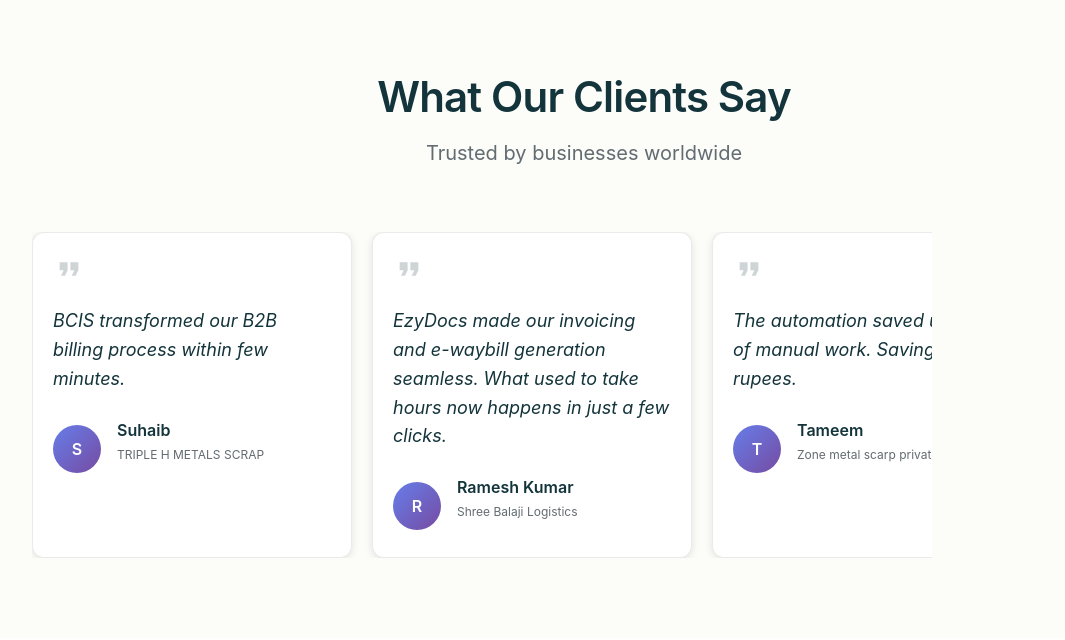
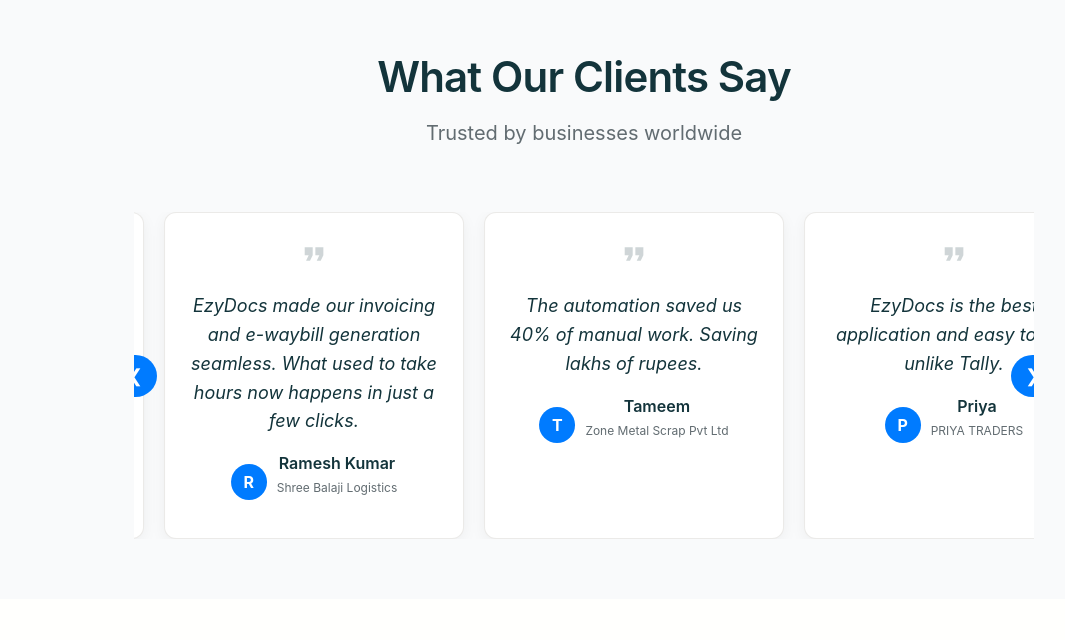
Before and after one commit to mujj1111/bcis, a plain HTML site: page index.html in a window 1280 px wide. Shown: the part 2410-3050 px from the top of the page, without its empty margins (56-1121 px from the left). Drawn offline with Linux system fonts and the light colour scheme.

Commit message:
Update index.html

```diff
--- a/index.html
+++ b/index.html
@@ -73,43 +73,98 @@
     100% { opacity: 1; }
 }
 
-.testimonials__grid {
+.testimonials {
+  text-align: center;
+  padding: 60px 20px;
+  background: #f9fafb;
+  position: relative;
+  overflow: hidden;
+}
+
+.carousel {
+  position: relative;
+  overflow: hidden;
+  width: 100%;
+  max-width: 900px;
+  margin: 0 auto;
+}
+
+.carousel-track {
   display: flex;
-  gap: 20px;
-  overflow: hidden;
-  scroll-snap-type: x mandatory;
-  animation: scrollTestimonials 30s linear infinite;
+  transition: transform 0.6s ease-in-out;
 }
 
 .testimonial-card {
-  flex: 0 0 320px; /* slightly wider for balance */
-  scroll-snap-align: start;
+  flex: 0 0 100%;
+  box-sizing: border-box;
+  padding: 25px;
   background: #fff;
+  margin: 0 10px;
   border-radius: 12px;
-  box-shadow: 0 2px 8px rgba(0,0,0,0.1);
-  padding: 20px;
-  transition: transform 0.3s ease;
-  min-height: 200px;
+  box-shadow: 0 4px 15px rgba(0, 0, 0, 0.05);
 }
 
-.testimonial-card:hover {
-  transform: translateY(-5px);
-  animation-play-state: paused;
+.testimonial__text {
+  font-style: italic;
+  margin: 15px 0;
 }
 
-/* Continuous horizontal scrolling */
-@keyframes scrollTestimonials {
-  0% { transform: translateX(0); }
-  100% { transform: translateX(-50%); } /* move halfway since we duplicate */
+.testimonial__author {
+  display: flex;
+  align-items: center;
+  justify-content: center;
+  gap: 10px;
 }
 
-/* Optional: pause animation on hover */
-.testimonials__grid:hover {
-  animation-play-state: paused;
+.testimonial__avatar {
+  background: #007bff;
+  color: #fff;
+  border-radius: 50%;
+  width: 36px;
+  height: 36px;
+  display: flex;
+  align-items: center;
+  justify-content: center;
+  font-weight: bold;
 }
 
+.carousel-btn {
+  position: absolute;
+  top: 50%;
+  transform: translateY(-50%);
+  background: #007bff;
+  color: #fff;
+  border: none;
+  padding: 10px 14px;
+  border-radius: 50%;
+  cursor: pointer;
+  font-size: 18px;
+  transition: background 0.3s;
+}
 
+.carousel-btn:hover {
+  background: #0056b3;
+}
 
+.carousel-btn.prev {
+  left: -20px;
+}
+
+.carousel-btn.next {
+  right: -20px;
+}
+
+@media (min-width: 768px) {
+  .testimonial-card {
+    flex: 0 0 50%; /* Show 2 cards on medium screens */
+  }
+}
+
+@media (min-width: 1024px) {
+  .testimonial-card {
+    flex: 0 0 33.33%; /* Show 3 cards on large screens */
+  }
+}
 	</style>
 </head>
 <body>
@@ -330,8 +385,10 @@
 		            <p class="section__subtitle">Trusted by businesses worldwide</p>
 		        </div>
 
-                <div class="testimonials__grid">
-                    <div class="testimonial-card fade-in-up">
+		        <div class="carousel">
+		            <div class="carousel-track">
+		                <!-- Card 1 -->
+		                <div class="testimonial-card">
 		                    <div class="testimonial__quote">
 		                        <svg width="32" height="32" viewBox="0 0 24 24" fill="currentColor" opacity="0.2">
 		                            <path d="M6 17h3l2-4V7H5v6h3zm8 0h3l2-4V7h-6v6h3z"/>
@@ -342,20 +399,19 @@
 		                        <div class="testimonial__avatar">S</div>
 		                        <div>
 		                            <p class="testimonial__name">Suhaib</p>
-                                <p class="testimonial__company">TRIPLE H METALS  SCRAP</p>
+		                            <p class="testimonial__company">TRIPLE H METALS SCRAP</p>
 		                        </div>
 		                    </div>
 		                </div>
 
-					<div class="testimonial-card fade-in-up">
+		                <!-- Card 2 -->
+		                <div class="testimonial-card">
 		                    <div class="testimonial__quote">
 		                        <svg width="32" height="32" viewBox="0 0 24 24" fill="currentColor" opacity="0.2">
 		                            <path d="M6 17h3l2-4V7H5v6h3zm8 0h3l2-4V7h-6v6h3z"/>
 		                        </svg>
 		                    </div>
-						<p class="testimonial__text">
-							EzyDocs made our invoicing and e-waybill generation seamless. What used to take hours now happens in just a few clicks.
-						</p>
+		                    <p class="testimonial__text">EzyDocs made our invoicing and e-waybill generation seamless. What used to take hours now happens in just a few clicks.</p>
 		                    <div class="testimonial__author">
 		                        <div class="testimonial__avatar">R</div>
 		                        <div>
@@ -365,8 +421,8 @@
 		                    </div>
 		                </div>
 
-
-                    <div class="testimonial-card fade-in-up">
+		                <!-- Card 3 -->
+		                <div class="testimonial-card">
 		                    <div class="testimonial__quote">
 		                        <svg width="32" height="32" viewBox="0 0 24 24" fill="currentColor" opacity="0.2">
 		                            <path d="M6 17h3l2-4V7H5v6h3zm8 0h3l2-4V7h-6v6h3z"/>
@@ -377,20 +433,19 @@
 		                        <div class="testimonial__avatar">T</div>
 		                        <div>
 		                            <p class="testimonial__name">Tameem</p>
-                                <p class="testimonial__company">Zone metal scarp private Ltd</p>
+		                            <p class="testimonial__company">Zone Metal Scrap Pvt Ltd</p>
 		                        </div>
 		                    </div>
 		                </div>
 
-					<div class="testimonial-card fade-in-up">
+		                <!-- Card 4 -->
+		                <div class="testimonial-card">
 		                    <div class="testimonial__quote">
 		                        <svg width="32" height="32" viewBox="0 0 24 24" fill="currentColor" opacity="0.2">
 		                            <path d="M6 17h3l2-4V7H5v6h3zm8 0h3l2-4V7h-6v6h3z"/>
 		                        </svg>
 		                    </div>
-						<p class="testimonial__text">
-							EzyDocs is the best application and easy to use unlike tally.
-						</p>
+		                    <p class="testimonial__text">EzyDocs is the best application and easy to use unlike Tally.</p>
 		                    <div class="testimonial__author">
 		                        <div class="testimonial__avatar">P</div>
 		                        <div>
@@ -400,13 +455,14 @@
 		                    </div>
 		                </div>
 
-					<div class="testimonial-card fade-in-up">
+		                <!-- Card 5 -->
+		                <div class="testimonial-card">
 		                    <div class="testimonial__quote">
 		                        <svg width="32" height="32" viewBox="0 0 24 24" fill="currentColor" opacity="0.2">
 		                            <path d="M6 17h3l2-4V7H5v6h3zm8 0h3l2-4V7h-6v6h3z"/>
 		                        </svg>
 		                    </div>
-                        <p class="testimonial__text">BCIS transformed our B2B billing process within few minutes.</p>
+		                    <p class="testimonial__text">BCIS support is super fast — we got everything customized for our needs.</p>
 		                    <div class="testimonial__author">
 		                        <div class="testimonial__avatar">S</div>
 		                        <div>
@@ -415,7 +471,11 @@
 		                        </div>
 		                    </div>
 		                </div>
+		            </div>
 
+		            <!-- Navigation -->
+		            <button class="carousel-btn prev">&#10094;</button>
+		            <button class="carousel-btn next">&#10095;</button>
 		        </div>
 		    </div>
 		</section>
@@ -751,6 +811,38 @@ document.getElementById("contactForm").addEventListener("submit", async function
     alert("Something went wrong while sending your message.");
   }
 });
+
+
+const track = document.querySelector('.carousel-track');
+const prevBtn = document.querySelector('.carousel-btn.prev');
+const nextBtn = document.querySelector('.carousel-btn.next');
+
+let index = 0;
+const cards = document.querySelectorAll('.testimonial-card');
+const totalCards = cards.length;
+
+function updateCarousel() {
+  const width = cards[0].getBoundingClientRect().width;
+  track.style.transform = `translateX(-${index * width}px)`;
+}
+
+nextBtn.addEventListener('click', () => {
+  if (index < totalCards - 1) index++;
+  else index = 0;
+  updateCarousel();
+});
+
+prevBtn.addEventListener('click', () => {
+  if (index > 0) index--;
+  else index = totalCards - 1;
+  updateCarousel();
+});
+
+// Auto-slide every 5 seconds
+setInterval(() => {
+  nextBtn.click();
+}, 5000);
+
 </script>
 
 </body>
```
Lines whose indentation alone changed are shown as unchanged.
